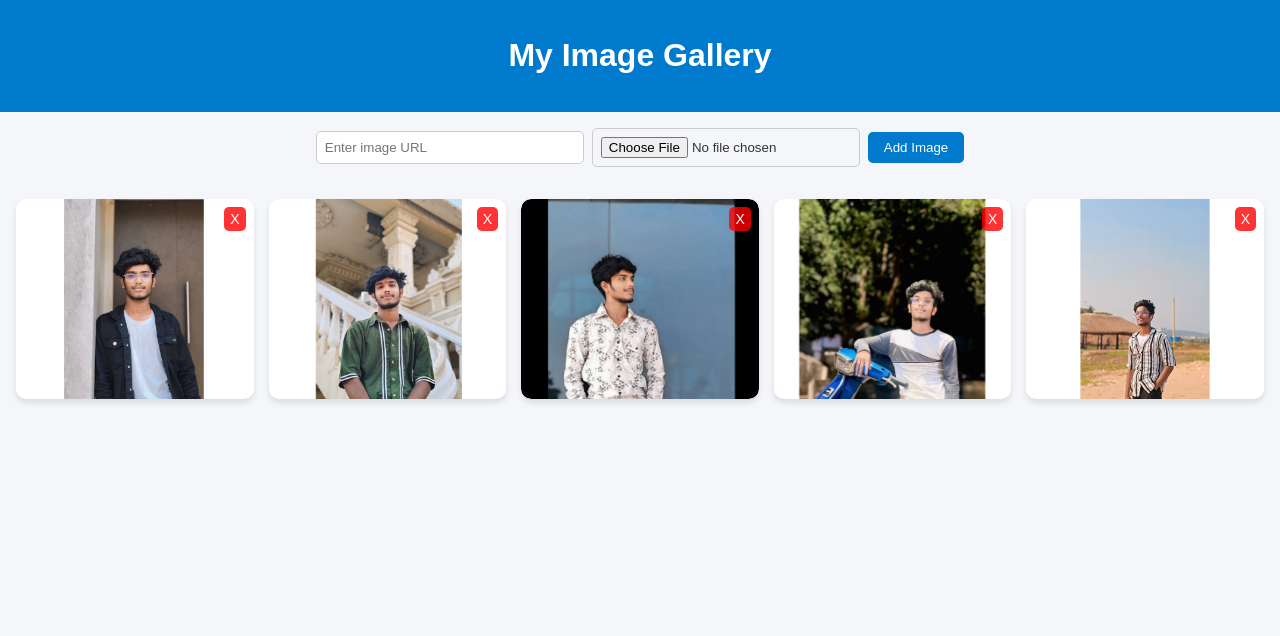
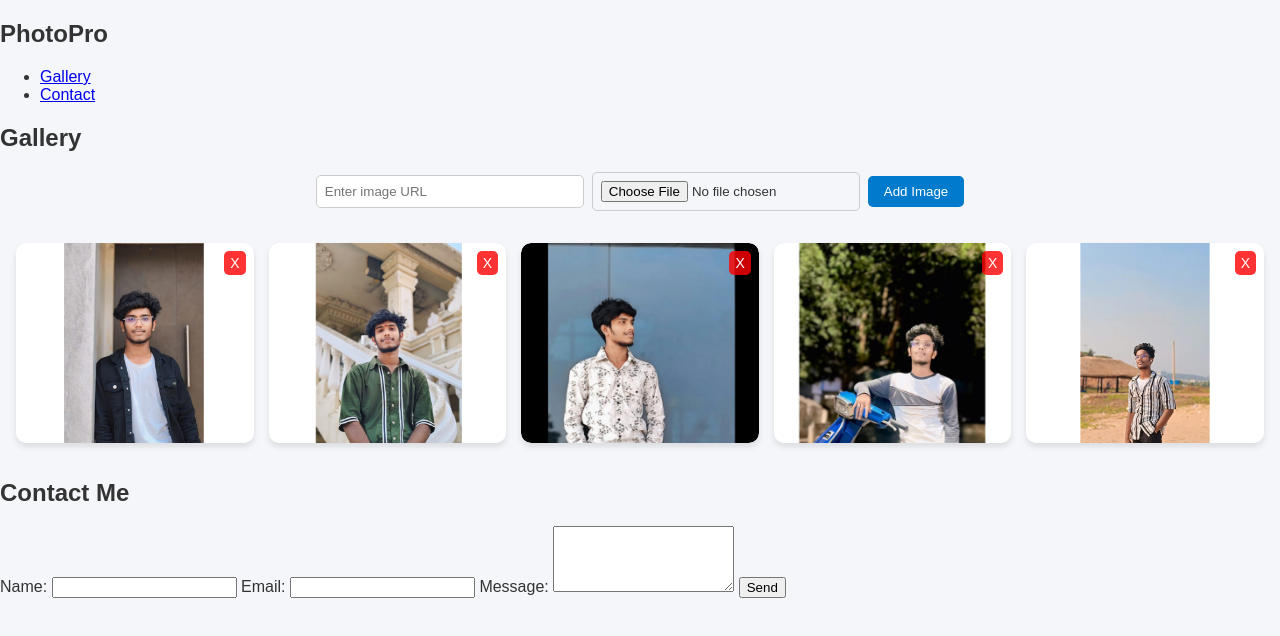
Before and after one commit to Nari-30/TASK-2, a plain HTML site: page TASK_2.html in a window 1280 px wide. Drawn offline with Linux system fonts and the light colour scheme.

Commit message:
TASK_2.html

```diff
--- a/TASK_2.html
+++ b/TASK_2.html
@@ -3,46 +3,69 @@
 <head>
   <meta charset="UTF-8">
   <meta name="viewport" content="width=device-width, initial-scale=1.0">
-  <title>Dynamic Image Gallery</title>
+  <title>Photography Portfolio</title>
   <link rel="stylesheet" href="TASK_2.css">
 </head>
 <body>
-  <header>
-    <h1>My Image Gallery</h1>
-  </header>
 
-  <section class="form-section">
-    <input type="text" id="imageUrl" placeholder="Enter image URL">
-    <input type="file" id="fileInput" accept="image/*">
-    <button id="addImageBtn">Add Image</button>
-  </section>
+  <nav class="navbar">
+    <h1 class="logo">PhotoPro</h1>
+    <ul class="nav-links">
+      <li><a href="#" class="tab-link" data-target="gallery-section">Gallery</a></li>
+      <li><a href="#" class="tab-link" data-target="contact-section">Contact</a></li>
+    </ul>
+  </nav>
 
+  <main class="container">
 
-  <main class="gallery" id="gallery">
+    <section id="gallery-section" class="tab-section active">
+      <h2>Gallery</h2>
+      <div class="form-section">
+        <input type="text" id="imageUrl" placeholder="Enter image URL">
+        <input type="file" id="fileInput" accept="image/*">
+        <button id="addImageBtn">Add Image</button>
+      </div>
+      <div class="gallery" id="galleryContainer">
+        <div class="gallery-item">
+          <img src="IMAGE_1.jpg" alt="Photo 1">
+          <button class="remove-btn">X</button>
+        </div>
+        <div class="gallery-item">
+          <img src="IMAGE_2.jpg" alt="Photo 2">
+          <button class="remove-btn">X</button>
+        </div>
+        <div class="gallery-item">
+          <img src="IMAGE_3.jpg" alt="Photo 2">
+          <button class="remove-btn">X</button>
+        </div>
+        <div class="gallery-item">
+          <img src="IMAGE_4.jpg" alt="Photo 2">
+          <button class="remove-btn">X</button>
+        </div>
+        <div class="gallery-item">
+          <img src="IMAGE_5.jpg" alt="Photo 2">
+          <button class="remove-btn">X</button>
+        </div>
+      </div>
+    </section>
 
-    <div class="gallery-item">
-        <img src="IMAGE_1.jpg" alt="Default Image 1">
-        <button class="remove-btn">X</button>
-    </div>
+    <section id="contact-section" class="tab-section">
+      <h2>Contact Me</h2>
+      <form id="contactForm">
+        <label for="name">Name:</label>
+        <input type="text" id="name" required>
 
-    <div class="gallery-item">
-        <img src="IMAGE_2.jpg" alt="Default Image 1">
-        <button class="remove-btn">X</button>
-    </div>
+        <label for="email">Email:</label>
+        <input type="email" id="email" required>
 
-    <div class="gallery-item">
-        <img src="IMAGE_3.jpg" alt="Default Image 1">
-        <button class="remove-btn">X</button>
-    </div>
+        <label for="message">Message:</label>
+        <textarea id="message" rows="4" required></textarea>
 
-    <div class="gallery-item">
-        <img src="IMAGE_4.jpg" alt="Default Image 1">
-        <button class="remove-btn">X</button>
-    </div>
-    <div class="gallery-item">
-        <img src="IMAGE_5.jpg" alt="Default Image 1">
-        <button class="remove-btn">X</button>
-    </div>
+        <button type="submit">Send</button>
+      </form>
+      <p id="formMessage" class="form-message"></p>
+    </section>
+
   </main>
 
   <script src="TASK_2.js"></script>
```
